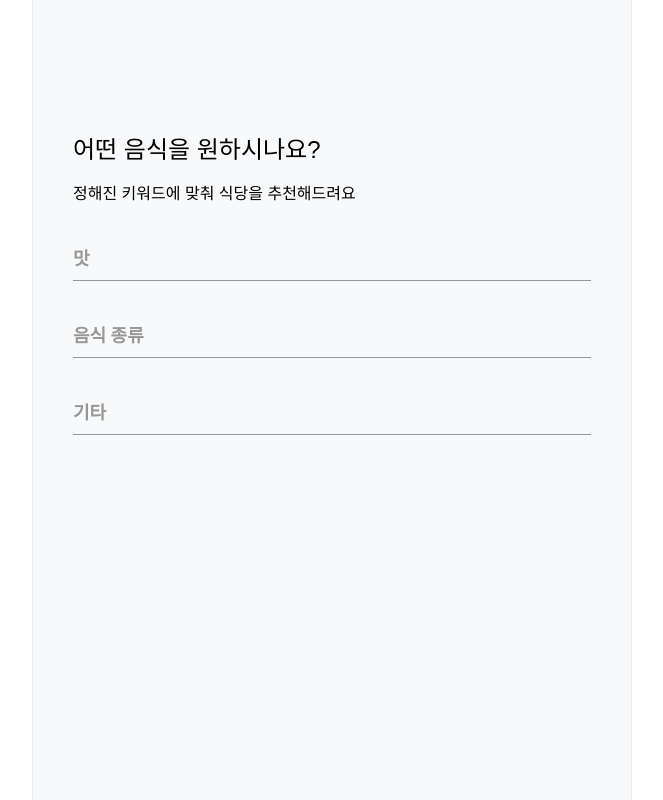
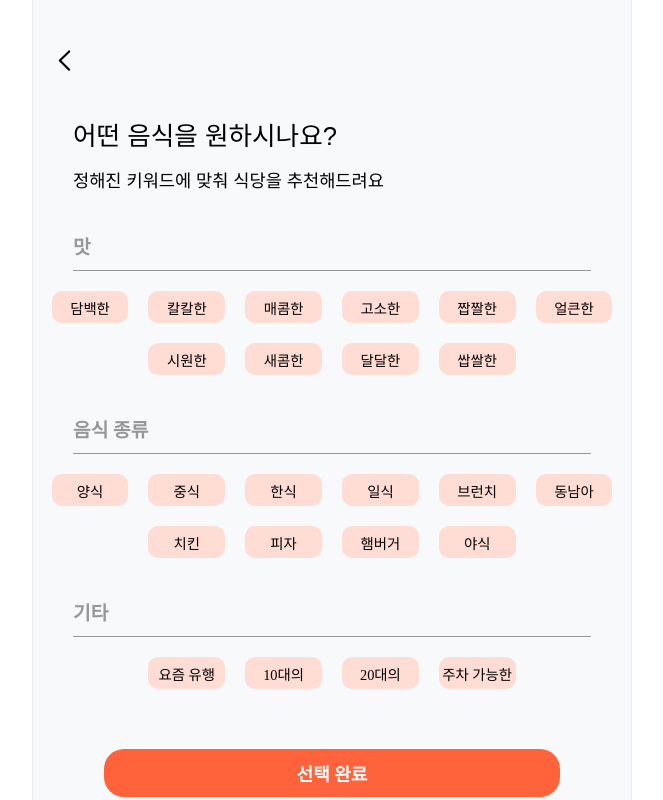
Before and after one commit to EntryCNS/eati-web, a React (Create React App) app: page /SelectKeyword in a window 1280 px wide. Shown: the whole page, without its empty margins (308-971 px from the left). Built offline with nearby package versions, Linux system fonts and the light colour scheme; a web font is replaced by a local one.

Commit message:
feat:button setting

```diff
--- a/src/pages/SelectKeyword/index.jsx
+++ b/src/pages/SelectKeyword/index.jsx
@@ -1,9 +1,18 @@
 import React from "react";
 import * as S from "./style";
+import backbutton from '../../asset/back.svg'
+import { Navigate, useNavigate } from "react-router-dom";
 
 const SelectKeyword = () => {
+  const navigate = useNavigate();
+
+  function handleClick(){
+    navigate('/')
+  }
+
   return (
     <div>
+      <S.backbutton src={backbutton} onClick={handleClick}></S.backbutton>
       <div>
         <S.FoodQuestion>어떤 음식을 원하시나요?</S.FoodQuestion>
         <S.RestaurantRecommendations>
@@ -20,6 +29,18 @@ const SelectKeyword = () => {
             margin: "10px 40px",
           }}
         />
+        <S.KeywordButtonContainer>
+          <S.KeywordButton>담백한</S.KeywordButton>
+          <S.KeywordButton>칼칼한</S.KeywordButton>
+          <S.KeywordButton>매콤한</S.KeywordButton>
+          <S.KeywordButton>고소한</S.KeywordButton>
+          <S.KeywordButton>짭짤한</S.KeywordButton>
+          <S.KeywordButton>얼큰한</S.KeywordButton>
+          <S.KeywordButton>시원한</S.KeywordButton>
+          <S.KeywordButton>새콤한</S.KeywordButton>
+          <S.KeywordButton>달달한</S.KeywordButton>
+          <S.KeywordButton>쌉쌀한</S.KeywordButton>
+        </S.KeywordButtonContainer>
       </div>
       <div>
         <S.Keyword>음식 종류</S.Keyword>
@@ -31,6 +52,18 @@ const SelectKeyword = () => {
             margin: "10px 40px",
           }}
         />
+        <S.KeywordButtonContainer>
+          <S.KeywordButton>양식</S.KeywordButton>
+          <S.KeywordButton>중식</S.KeywordButton>
+          <S.KeywordButton>한식</S.KeywordButton>
+          <S.KeywordButton>일식</S.KeywordButton>
+          <S.KeywordButton>브런치</S.KeywordButton>
+          <S.KeywordButton>동남아</S.KeywordButton>
+          <S.KeywordButton>치킨</S.KeywordButton>
+          <S.KeywordButton>피자</S.KeywordButton>
+          <S.KeywordButton>햄버거</S.KeywordButton>
+          <S.KeywordButton>야식</S.KeywordButton>
+        </S.KeywordButtonContainer>
       </div>
       <div>
         <S.Keyword>기타</S.Keyword>
@@ -42,7 +75,16 @@ const SelectKeyword = () => {
             margin: "10px 40px",
           }}
         />
+        <S.KeywordButtonContainer>
+          <S.KeywordButton>요즘 유행</S.KeywordButton>
+          <S.KeywordButton>10대의</S.KeywordButton>
+          <S.KeywordButton>20대의</S.KeywordButton>
+          <S.KeywordButton>주차 가능한</S.KeywordButton>
+        </S.KeywordButtonContainer>
       </div>
+      <S.SelectButtonContainer>
+        <S.SelectButton>선택 완료</S.SelectButton>
+      </S.SelectButtonContainer>
     </div>
   );
 };
--- a/src/pages/SelectKeyword/style.js
+++ b/src/pages/SelectKeyword/style.js
@@ -1,25 +1,66 @@
 import styled from "styled-components";
 import { createGlobalStyle } from 'styled-components';
 
+export const backbutton = styled.img`
+  margin-left: 25px;
+  margin-top: 50px;
+`
 
 export const FoodQuestion = styled.div`
-  font-size: 24px;
+  font-size: 1.6em;
   margin-left: 40px;
-  padding-top: 130px;
+  padding-top: 40px;
   font-family: 'yg-jalnan', sans-serif;
 `
 
 export const RestaurantRecommendations = styled.div`
-  font-size: 16px;
+  font-size: 1.1em;
   margin-left: 40px;
   margin-top: 15px;
   font-family: 'yg-jalnan', sans-serif;
 `
 export const Keyword = styled.div`
   margin-left: 40px;
-  font-size: 18px;
+  font-size: 1.2em;
   font-family: Pretendard;
   margin-top: 40px;
   color: #979797;
   font-weight: bold;
 `
+export const KeywordButton = styled.button`
+  border-radius: 10px;
+  width: 6vw;
+  height: 4vh;
+  border: none;
+  font-size: 0.9em;
+  background-color: #FFDCD4;
+  cursor: pointer;
+`
+
+export const KeywordButtonContainer = styled.div`
+  display: flex;
+  justify-content: center;
+  flex-wrap: wrap;
+  gap: 20px;
+  margin-top: 20px;
+`
+
+export const SelectButton = styled.button`
+  margin-top: 60px;
+  width: 35.7vw;
+  height: 6vh;
+  border: none;
+  border-radius: 20px;
+  color: white;
+  background-color: #FF633C;
+  font-size: 18px;
+  font-weight: bold;
+  cursor: pointer;
+`
+
+export const SelectButtonContainer = styled.div`
+  display: flex;
+  align-items: center;
+  justify-content: center;
+  flex-wrap: wrap;
+`
```
Also changed, not shown: src/asset/back.svg (added).
